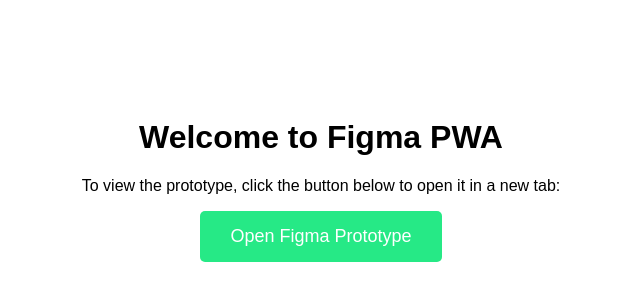
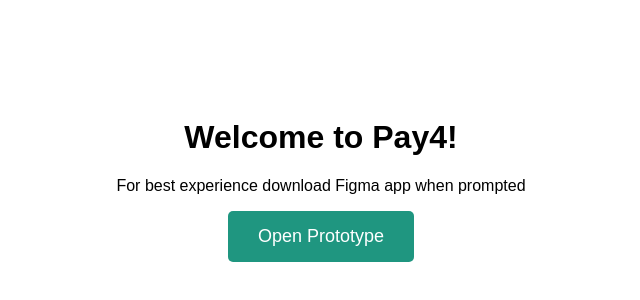
Before and after one commit to Leroy0145/my-figma-pwa, a plain HTML site: page index.html in a window 1280 px wide. Shown: the part 220-520 px from the top of the page, without its empty margins (319-959 px from the left). Drawn offline with Linux system fonts and the light colour scheme.

Commit message:
Update index.html

```diff
--- a/index.html
+++ b/index.html
@@ -26,7 +26,7 @@
             padding: 20px;
         }
         button {
-            background-color: #26E986;
+            background-color: #1F9680;
             border: none;
             padding: 15px 30px;
             font-size: 18px;
@@ -41,9 +41,9 @@
 </head>
 <body>
     <div class="container">
-        <h1>Welcome to Figma PWA</h1>
-        <p>To view the prototype, click the button below to open it in a new tab:</p>
-        <button onclick="window.open('https://www.figma.com/proto/p0f769WuY2RpXGvAIvfYnR/Pay4?node-id=28-4657&t=cBieSSY0flmMQPri-1', '_blank')">Open Figma Prototype</button>
+        <h1>Welcome to Pay4!</h1>
+        <p>For best experience download Figma app when prompted</p>
+        <button onclick="window.open('https://www.figma.com/proto/p0f769WuY2RpXGvAIvfYnR/Pay4?node-id=28-4657&t=cBieSSY0flmMQPri-1', '_blank')">Open Prototype</button>
     </div>
 </body>
 </html>
```
